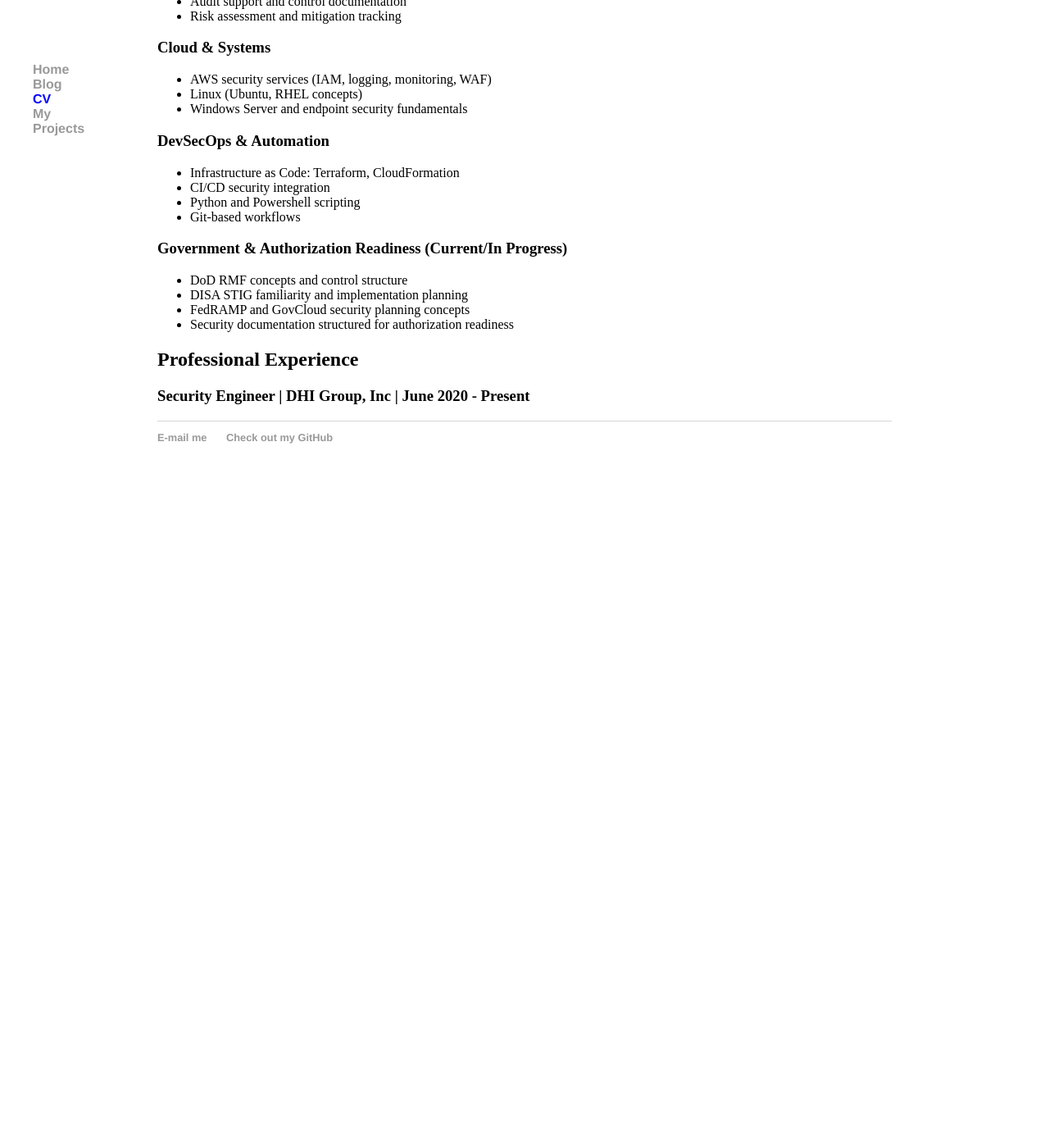
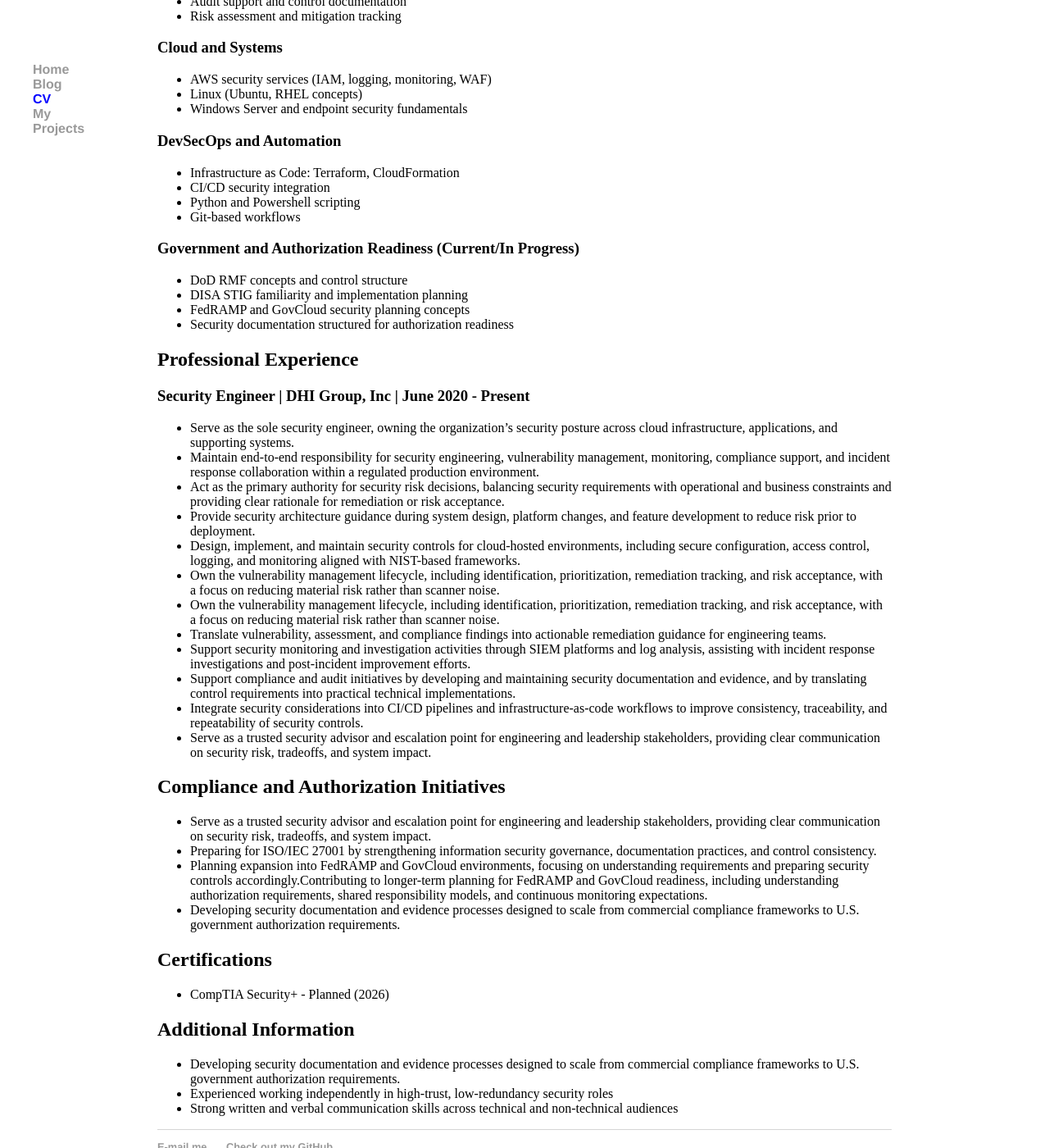
Before and after one commit to RocketGeek42/rocketgeek.github.io, a Jekyll site: the page built from cv/index.html, in a window 1280 px wide and 1400 px high, scrolled down 726 px. Shown: the whole window at 82% size. Built offline with Jekyll 4.4.1, drawn with Linux system fonts in a browser that asks for light colours; before the commit the page ends 1327 px from its top, so only the background shows below that; some of the changed text lies outside the part shown.

Commit message:
additional updates to CV
Finishing long over-do resume updates

```diff
--- a/cv/index.html
+++ b/cv/index.html
@@ -9,29 +9,29 @@ title: Jen York CV
     </ul>
 </div>
 <div class="core_skills_and_competencies">
-    <h2>Core Skills & Competencies</h2>
+    <h2>Core Skills and Competencies</h2>
     <ul>
-        <li>Security Engineering & Architecture</li>
-        <li>Vulnerability Management & Risk Assessment</li>
-        <li>Security Monitoring & Incident Support</li>
-        <li>Compliance, Audit & Evidence Development</li>
-        <li>NIST-Based Frameworks & Control Mapping</li>
+        <li>Security Engineering and Architecture</li>
+        <li>Vulnerability Management and Risk Assessment</li>
+        <li>Security Monitoring and Incident Support</li>
+        <li>Compliance, Audit and Evidence Development</li>
+        <li>NIST-Based Frameworks and Control Mapping</li>
         <li>Secure Cloud Architecture (AWS)</li>
-        <li>DevSecOps & Infrastructure as Code</li>
+        <li>DevSecOps and Infrastructure as Code</li>
         <li>Cross-Functional Security Leadership</li>
-        <li>Security Documentation & Risk Communication</li>
+        <li>Security Documentation and Risk Communication</li>
     </ul>
 </div>
 <div class="technical_skills">
     <h2>Technical Skills</h2>
-        <h3>Security & Monitoring</h3>
+        <h3>Security and Monitoring</h3>
         <ul>
             <li>Vulnerability assessment and remediation workflows</li>
             <li>SIEM Platforms: Splunk, ELK/Opensearch, Logz.io</li>
             <li>Log analysis and investigation support</li>
             <li>Burp Suite (web application testing)</li>
         </ul>
-        <h3>Compliance & Frameworks</h3>
+        <h3>Compliance and Frameworks</h3>
         <ul>
             <li>NIST CSF and NIST 800-series concepts</li>
             <li>SOC 2 (Trust Services Criteria) readiness and evidence</li>
@@ -39,20 +39,20 @@ title: Jen York CV
             <li>Audit support and control documentation</li>
             <li>Risk assessment and mitigation tracking</li>
         </ul>
-        <h3>Cloud & Systems</h3>
+        <h3>Cloud and Systems</h3>
         <ul>
             <li>AWS security services (IAM, logging, monitoring, WAF)</li>
             <li>Linux (Ubuntu, RHEL concepts)</li>
             <li>Windows Server and endpoint security fundamentals</li>
         </ul>
-        <h3>DevSecOps & Automation</h3>
+        <h3>DevSecOps and Automation</h3>
         <ul>
             <li>Infrastructure as Code: Terraform, CloudFormation</li>
             <li>CI/CD security integration</li>
             <li>Python and Powershell scripting</li>
             <li>Git-based workflows</li>
         </ul>
-        <h3>Government & Authorization Readiness (Current/In Progress)</h3>
+        <h3>Government and Authorization Readiness (Current/In Progress)</h3>
         <ul>
             <li>DoD RMF concepts and control structure</li>
             <li>DISA STIG familiarity and implementation planning</li>
@@ -62,4 +62,40 @@ title: Jen York CV
 <div class="professional_experience">
     <h2>Professional Experience</h2>
     <h3>Security Engineer | DHI Group, Inc | June 2020 - Present</h3>
+    <ul>
+        <li>Serve as the sole security engineer, owning the organization’s security posture across cloud infrastructure, applications, and supporting systems.</li>
+        <li>Maintain end-to-end responsibility for security engineering, vulnerability management, monitoring, compliance support, and incident response collaboration within a regulated production environment.</li>
+        <li>Act as the primary authority for security risk decisions, balancing security requirements with operational and business constraints and providing clear rationale for remediation or risk acceptance.</li>
+        <li>Provide security architecture guidance during system design, platform changes, and feature development to reduce risk prior to deployment.</li>
+        <li>Design, implement, and maintain security controls for cloud-hosted environments, including secure configuration, access control, logging, and monitoring aligned with NIST-based frameworks.</li>
+        <li>Own the vulnerability management lifecycle, including identification, prioritization, remediation tracking, and risk acceptance, with a focus on reducing material risk rather than scanner noise.</li>
+        <li>Own the vulnerability management lifecycle, including identification, prioritization, remediation tracking, and risk acceptance, with a focus on reducing material risk rather than scanner noise.</li>
+        <li>Translate vulnerability, assessment, and compliance findings into actionable remediation guidance for engineering teams.</li>
+        <li>Support security monitoring and investigation activities through SIEM platforms and log analysis, assisting with incident response investigations and post-incident improvement efforts.</li>
+        <li>Support compliance and audit initiatives by developing and maintaining security documentation and evidence, and by translating control requirements into practical technical implementations.</li>
+        <li>Integrate security considerations into CI/CD pipelines and infrastructure-as-code workflows to improve consistency, traceability, and repeatability of security controls.</li>
+        <li>Serve as a trusted security advisor and escalation point for engineering and leadership stakeholders, providing clear communication on security risk, tradeoffs, and system impact.</li>
+    </ul>
 </div>
+<div class="compliance_and_authorization_initatives">
+    <h2>Compliance and Authorization Initiatives</h2>
+    <ul>
+        <li>Serve as a trusted security advisor and escalation point for engineering and leadership stakeholders, providing clear communication on security risk, tradeoffs, and system impact.</li>
+        <li>Preparing for ISO/IEC 27001 by strengthening information security governance, documentation practices, and control consistency.</li>
+        <li>Planning expansion into FedRAMP and GovCloud environments, focusing on understanding requirements and preparing security controls accordingly.Contributing to longer-term planning for FedRAMP and GovCloud readiness, including understanding authorization requirements, shared responsibility models, and continuous monitoring expectations.</li>
+        <li>Developing security documentation and evidence processes designed to scale from commercial compliance frameworks to U.S. government authorization requirements.</li>
+    </ul>
+</div>
+<div class="certifications">
+    <h2>Certifications</h2>
+    <ul>
+        <li>CompTIA Security+ - Planned (2026)</li>
+    </ul>
+</div>
+<div class="additional_information">
+    <h2>Additional Information</h2>
+    <ul>
+        <li>Developing security documentation and evidence processes designed to scale from commercial compliance frameworks to U.S. government authorization requirements.</li>
+        <li>Experienced working independently in high-trust, low-redundancy security roles</li>
+        <li>Strong written and verbal communication skills across technical and non-technical audiences</li>
+    </ul>
```
